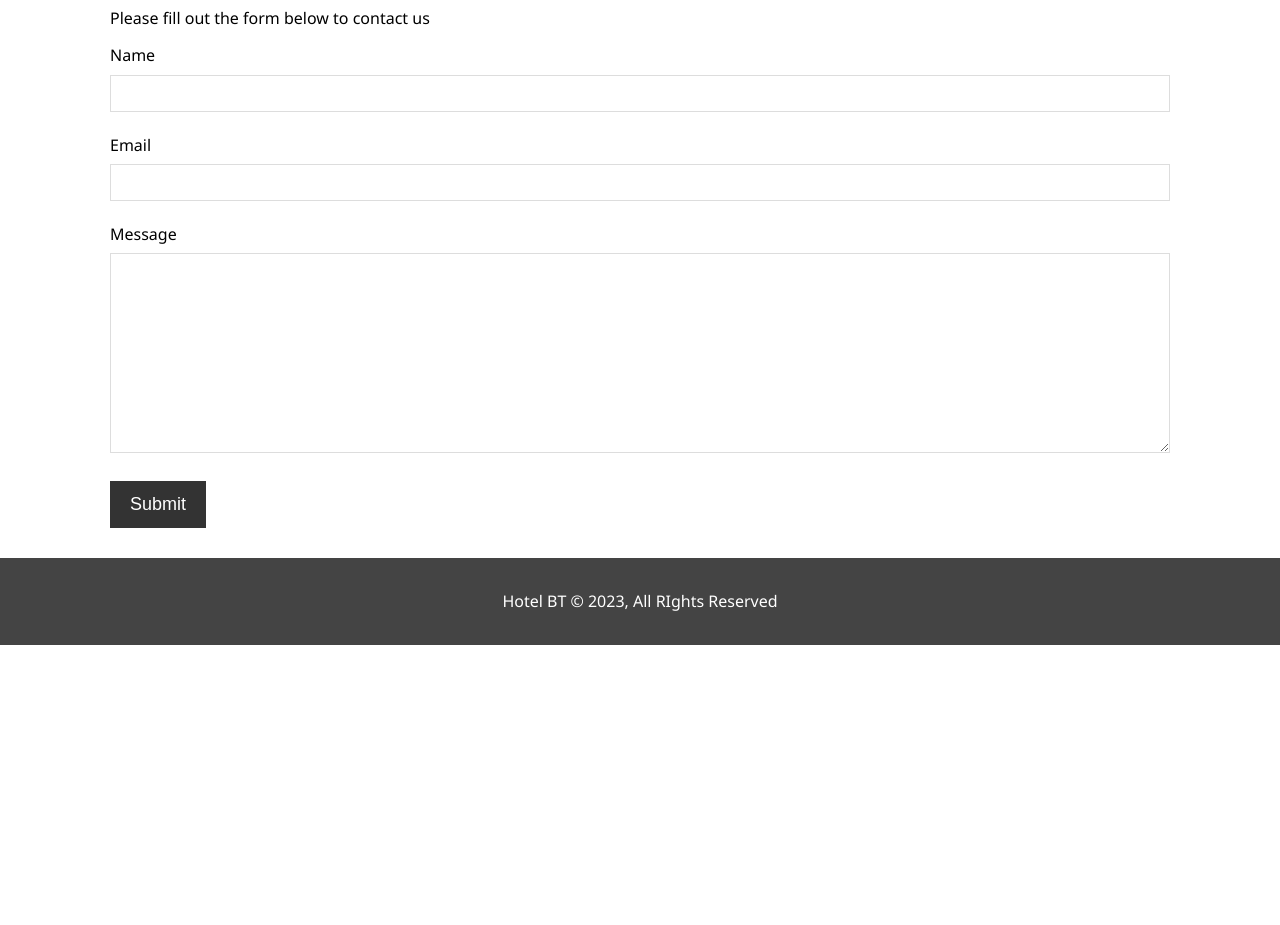
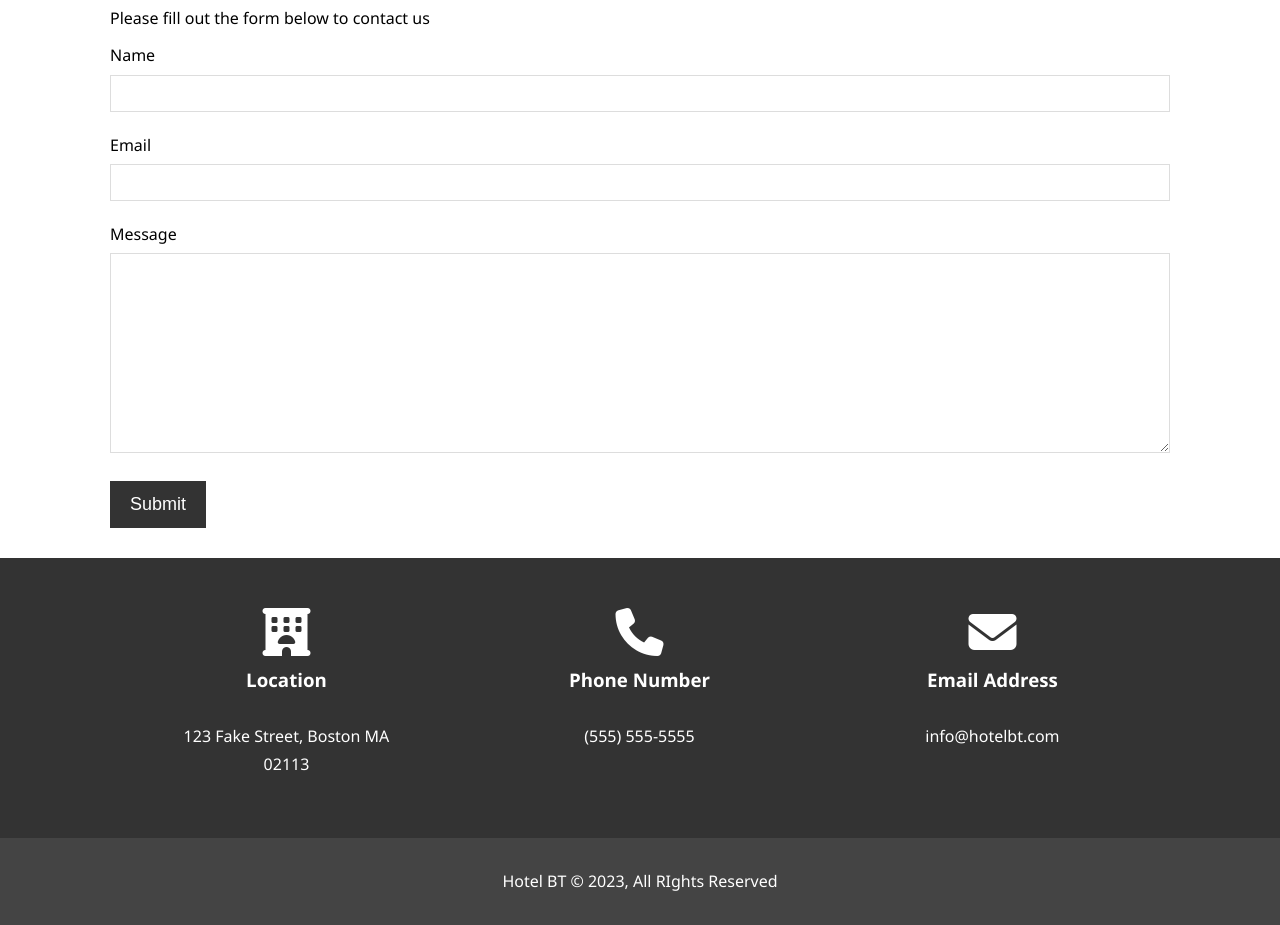
Before and after one commit to alphageekdom/websites, a plain HTML site: page hotel-website/contact.html in a window 1280 px wide. Shown: the part 170-1095 px from the top of the page. Before the commit the page ends 815 px from the top, so only its background shows below. Drawn offline with Linux system fonts and the light colour scheme.

Commit message:
contact info

```diff
--- a/hotel-website/contact.html
+++ b/hotel-website/contact.html
@@ -59,6 +59,28 @@
                 </form>
             </div>
         </section>
+
+        <!-- Contact Info -->
+        <section id="contact-info" class="bg-dark">
+            <div class="container">
+                <div class="box">
+                    <i class="fas fa-hotel fa-3x"></i>
+                    <h3>Location</h3>
+                    <p>123 Fake Street, Boston MA 02113</p>
+                </div>
+                <div class="box">
+                    <i class="fas fa-phone fa-3x"></i>
+                    <h3>Phone Number</h3>
+                    <p>(555) 555-5555</p>
+                </div>
+                <div class="box">
+                    <i class="fas fa-envelope fa-3x"></i>
+                    <h3>Email Address</h3>
+                    <p>info@hotelbt.com</p>
+                </div>
+            </div>
+        </section>
+
         <!-- Footer -->
         <footer id="main-footer">
             <p>Hotel BT &copy; 2023, All RIghts Reserved</p>
```
